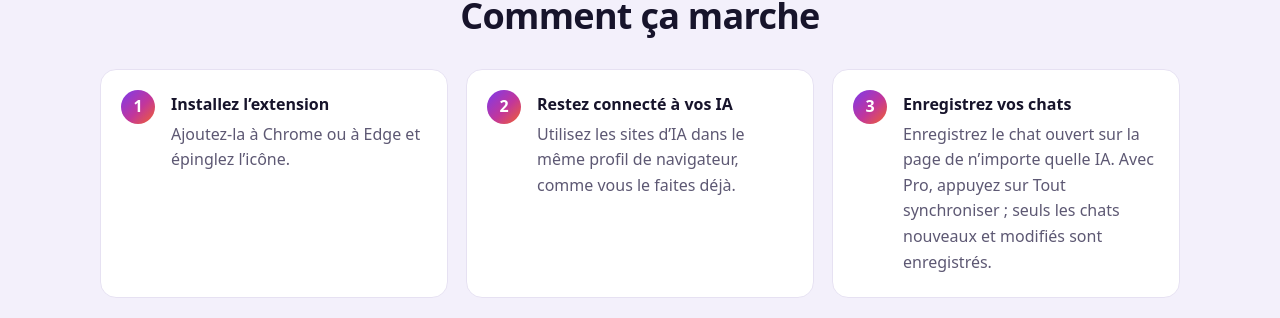
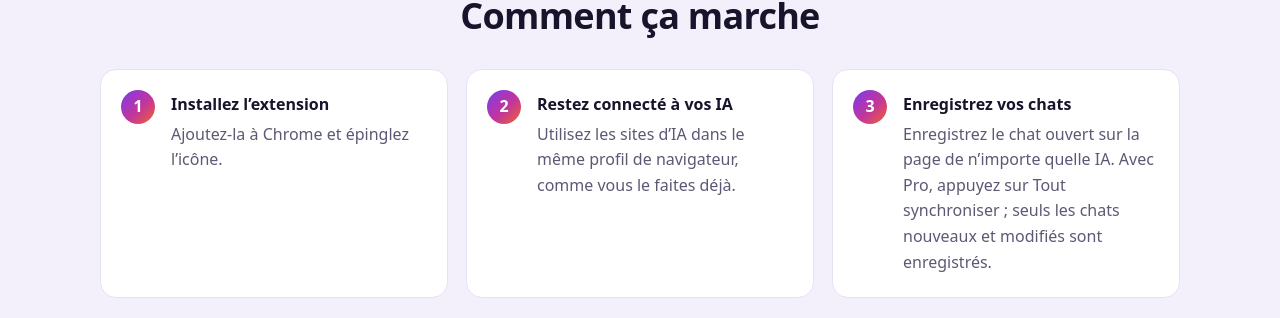
Before and after one commit to aichatsaver/aichatsaver.github.io, a Jekyll site: the page built from fr/index.html, in a window 1280 px wide and 900 px high, scrolled down 8464 px. Shown: the part 137-455 px from the top of the window. Built offline with Jekyll 4.4.1, drawn with Linux system fonts in a browser that asks for light colours; some of the changed text lies outside the part shown.

Commit message:
Chrome only: remove Edge text (fr)

```diff
--- a/_data/i18n/fr.yml
+++ b/_data/i18n/fr.yml
@@ -26,7 +26,6 @@
   get_from: Disponible sur
   soon: Bientôt disponible
   chrome_soon_aria: 'Chrome Web Store : bientôt disponible'
-  edge_soon_aria: 'Microsoft Edge Add-ons : bientôt disponible'
   version: Version %version%
 meta:
   tagline: Enregistrez chaque conversation d’IA dans un dossier sur votre propre ordinateur.
@@ -59,7 +58,7 @@
   h1_b: enregistrée sur votre ordinateur
   h1_c: .
   lede: "%name% est une extension de navigateur qui enregistre vos chats de 18 assistants IA dans un dossier sur votre propre ordinateur. Enregistrez le chat ouvert en un clic ; avec Pro, un clic synchronise toutes les IA. Rien ne quitte votre appareil."
-  hero_note: Pour Google Chrome et Microsoft Edge.
+  hero_note: Pour Google Chrome.
   ais_h2: Compatible avec 18 IA
   ais_p: Connectez-vous comme d’habitude aux IA que vous utilisez dans votre navigateur. %name% enregistre les conversations de chacune dans son propre dossier.
   features_h2: Tout le contenu de la conversation, pas seulement le texte
@@ -92,7 +91,7 @@
   how_h2: Comment ça marche
   steps:
   - t: Installez l’extension
-    d: Ajoutez-la à Chrome ou à Edge et épinglez l’icône.
+    d: Ajoutez-la à Chrome et épinglez l’icône.
   - t: Restez connecté à vos IA
     d: Utilisez les sites d’IA dans le même profil de navigateur, comme vous le faites déjà.
   - t: "Enregistrez vos chats"
```
